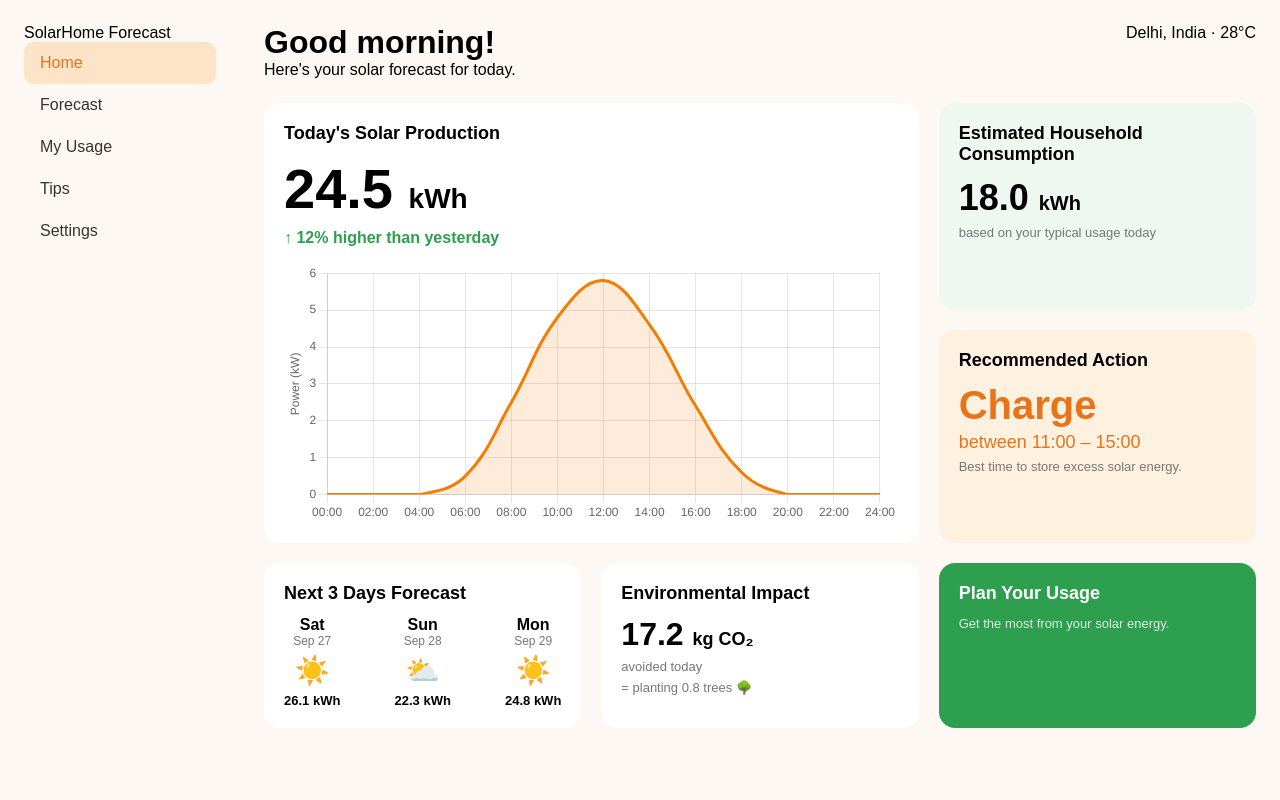
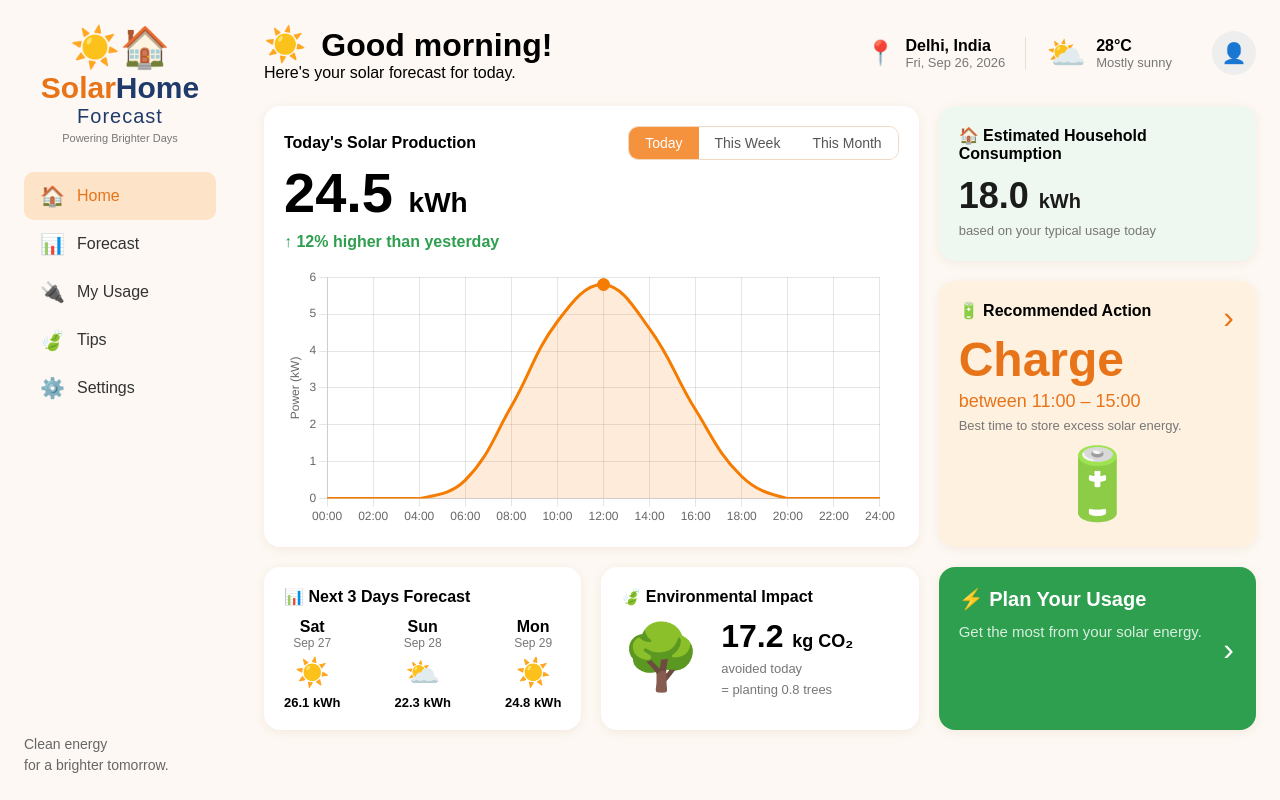
Before and after one commit to TheDims/Model-Final, a plain HTML site: page index.html in a window 1280 px wide. Drawn offline with nearby package versions, Linux system fonts and the light colour scheme.

Commit message:
웹페이지 UI 구현

```diff
--- a/index.html
+++ b/index.html
@@ -8,45 +8,69 @@
 </head>
 <body>
   <aside class="sidebar">
-    <div class="logo">SolarHome Forecast</div>
+   <div class="logo">
+    <div class="logo-icon">☀️🏠</div>
+    <div class="logo-name"><span>Solar</span>Home</div>
+    <div class="logo-sub">Forecast</div>
+    <div class="logo-tag">Powering Brighter Days</div>
+  </div>
   <nav>
-      <a class="active" href="#">Home</a>
-      <a href="#">Forecast</a>
-      <a href="#">My Usage</a>
-      <a href="#">Tips</a>
-      <a href="#">Settings</a>
+    <a class="active" href="#"><span class="ico">🏠</span>Home</a>
+    <a href="#"><span class="ico">📊</span>Forecast</a>
+    <a href="#"><span class="ico">🔌</span>My Usage</a>
+    <a href="#"><span class="ico">🍃</span>Tips</a>
+    <a href="#"><span class="ico">⚙️</span>Settings</a>
   </nav>
+  <div class="side-foot">Clean energy<br>for a brighter tomorrow.</div>
 </aside>
 
   <main class="main">
     <header class="top">
       <div>
-        <h1>Good morning!</h1>
+        <h1><span class="sun">☀️</span> Good morning!</h1>
         <p>Here's your solar forecast for today.</p>
       </div>
-      <div>Delhi, India · 28°C</div>
+      <div class="info">
+       <div class="info-item">
+        <span class="pin">📍</span>
+        <div><b>Delhi, India</b><small>Fri, Sep 26, 2026</small></div>
+       </div>
+       <div class="info-item">
+        <span class="wx">⛅</span>
+        <div><b>28°C</b><small>Mostly sunny</small></div>
+       </div>
+       <div class="avatar">👤</div>
+      </div>
     </header>
 
     <section class="grid">
       <div class="card chart">
+      <div class="chart-head">
        <h3>Today's Solar Production</h3>
+       <div class="tabs">
+        <button class="tab active">Today</button>
+        <button class="tab">This Week</button>
+        <button class="tab">This Month</button>
+       </div>
+      </div>
       <div class="big">24.5 <span>kWh</span></div>
       <div class="up">↑ 12% higher than yesterday</div>
       <div class="chart-box"><canvas id="powerChart"></canvas></div>
     </div>
       <div class="card cons">
-       <h3>Estimated Household Consumption</h3>
+       <h3>🏠 Estimated Household Consumption</h3>
        <div class="big2">18.0 <span>kWh</span></div>
        <div class="sub">based on your typical usage today</div>
       </div>
       <div class="card act">
-       <h3>Recommended Action</h3>
+       <h3>🔋 Recommended Action</h3><span class="arrow">›</span>
        <div class="charge">Charge</div>
        <div class="time">between 11:00 – 15:00</div>
        <div class="sub">Best time to store excess solar energy.</div>
+       <div class="battery">🔋</div>
       </div>
       <div class="card next">
-       <h3>Next 3 Days Forecast</h3>
+       <h3>📊 Next 3 Days Forecast</h3>
        <div class="days">
         <div class="day"><b>Sat</b><small>Sep 27</small><div class="emoji">☀️</div><div class="kwh">26.1 kWh</div></div>
         <div class="day"><b>Sun</b><small>Sep 28</small><div class="emoji">⛅</div><div class="kwh">22.3 kWh</div></div>
@@ -54,13 +78,18 @@
        </div>
       </div>
       <div class="card env">
-       <h3>Environmental Impact</h3>
+       <h3>🍃 Environmental Impact</h3>
+       <div class="env-body">
+        <div class="tree">🌳</div>
+        <div>
          <div class="co2">17.2 <span>kg CO₂</span></div>
          <div class="sub">avoided today</div>
-       <div class="sub">= planting 0.8 trees 🌳</div>
+         <div class="sub">= planting 0.8 trees</div>
+        </div>
+       </div>
       </div>
       <div class="card plan">
-       <h3>Plan Your Usage</h3>
+       <h3>⚡ Plan Your Usage</h3><span class="arrow">›</span>
        <div class="sub">Get the most from your solar energy.</div>
       </div>
     </section>
@@ -79,7 +108,7 @@
         backgroundColor: 'rgba(245,124,0,0.15)',
         fill: true,
         tension: 0.4,
-        pointRadius: 0
+        pointRadius: power.map((v, i) => i === 6 ? 6 : 0), pointBackgroundColor: '#f57c00'
       }]
     },
     options: {
@@ -89,6 +118,10 @@
       scales: { y: { title: { display: true, text: 'Power (kW)' }, min: 0, max: 6 } }
     }
   });
+  document.querySelectorAll('.tab').forEach(t => t.addEventListener('click', () => {
+  document.querySelectorAll('.tab').forEach(x => x.classList.remove('active'));
+  t.classList.add('active');
+}));
 </script>
 </body>
 </html>
--- a/style.css
+++ b/style.css
@@ -49,3 +49,40 @@ body {
 .co2 span { font-size: 18px; }
 .plan .sub { color: #d8f0df; }
 .chart-box { height: 260px; margin-top: 16px; }
+.chart-head { display: flex; justify-content: space-between; align-items: center; }
+.chart-head h3 { margin-bottom: 0; }
+.tabs { display: flex; border: 1px solid #f0d9c0; border-radius: 10px; overflow: hidden; }
+.tab { border: none; background: #fff; padding: 8px 16px; cursor: pointer; color: #555; font-size: 14px; }
+.tab.active { background: #f5923e; color: #fff; }
+.info { display: flex; align-items: center; gap: 20px; }
+.info-item { display: flex; align-items: center; gap: 10px; padding-right: 20px; border-right: 1px solid #eadfd3; }
+.info-item b, .info-item small { display: block; }
+.info-item small { color: #777; font-size: 13px; }
+.pin { font-size: 24px; }
+.wx { font-size: 32px; }
+.avatar { width: 44px; height: 44px; border-radius: 50%; background: #eee; display: flex; align-items: center; justify-content: center; font-size: 20px; }
+.info-item:nth-child(2) { border-right: none; }
+.sidebar { display: flex; flex-direction: column; }
+.logo { text-align: center; margin-bottom: 28px; }
+.logo-icon { font-size: 40px; }
+.logo-name { font-size: 30px; font-weight: bold; color: #1f3a6b; }
+.logo-name span { color: #e8741a; }
+.logo-sub { font-size: 20px; color: #1f3a6b; letter-spacing: 1px; }
+.logo-tag { font-size: 11px; color: #777; margin-top: 4px; }
+.sidebar nav a { display: flex; align-items: center; gap: 12px; }
+.ico { font-size: 20px; }
+.side-foot { margin-top: auto; color: #666; font-size: 14px; line-height: 1.5; }
+.card { position: relative; }
+.arrow { position: absolute; right: 22px; top: 18px; font-size: 32px; color: #e8741a; }
+.plan .arrow { top: 50%; transform: translateY(-50%); color: #fff; }
+.card { box-shadow: 0 2px 10px rgba(180, 140, 100, 0.12); }
+.card h3 { font-size: 16px; }
+.charge { font-size: 48px; }
+.cons .big2 { color: #1b1b1b; }
+.next, .env { min-height: 160px; }
+.plan h3 { font-size: 20px; }
+.plan .sub { font-size: 15px; }
+.battery { font-size: 70px; text-align: center; margin-top: 10px; }
+.sun { font-size: 34px; margin-right: 6px; }
+.env-body { display: flex; align-items: center; gap: 20px; margin-top: 8px; }
+.tree { font-size: 64px; }
```
Lines whose indentation alone changed are shown as unchanged.
